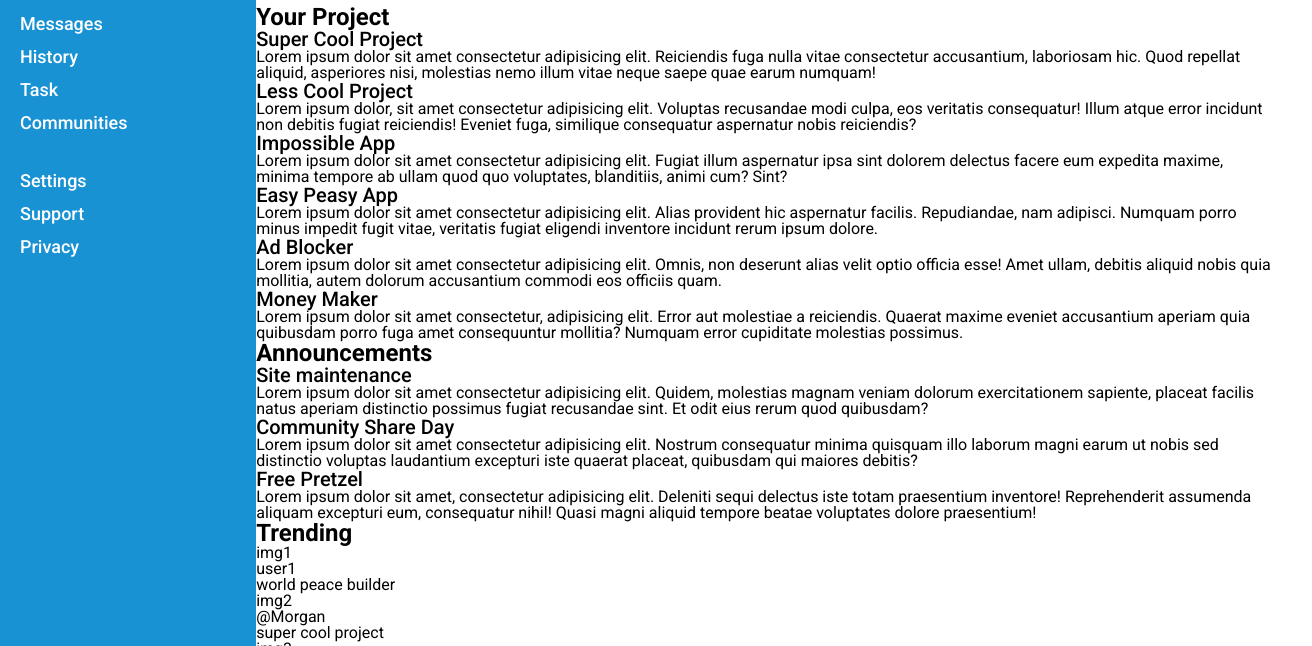
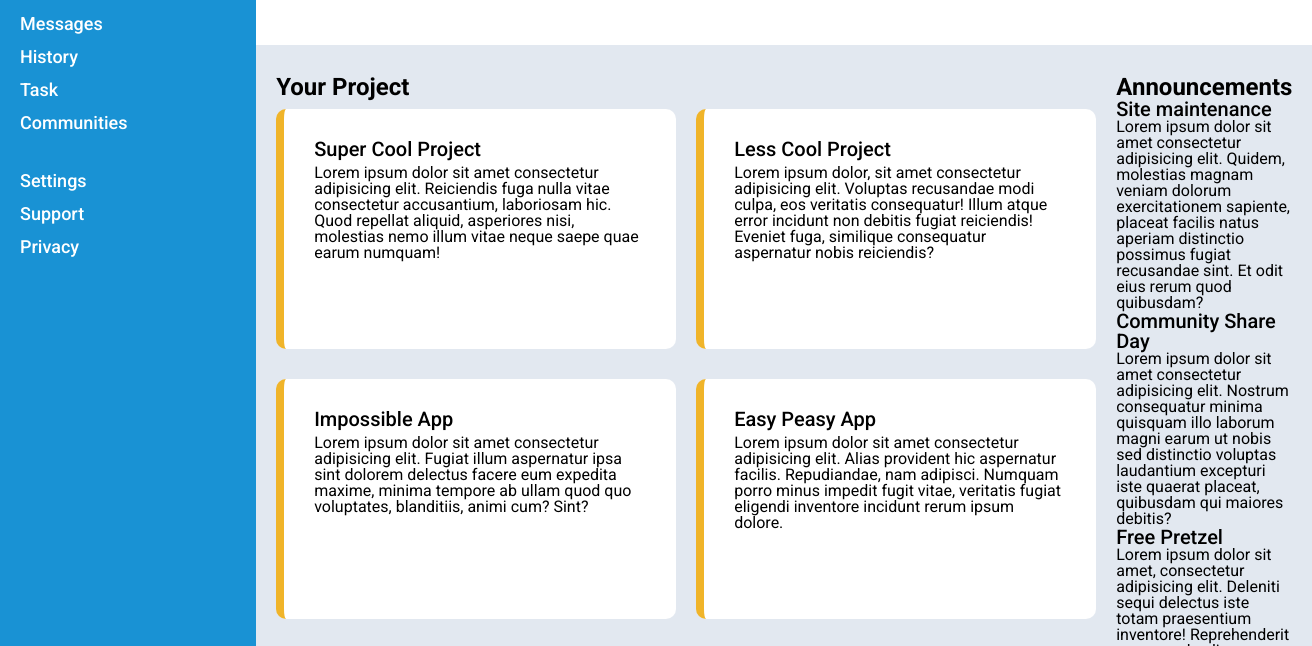
Before and after one commit to sereneThePity/project-admin-dashboard, a plain HTML site: page index.html in a window 1280 px wide. Shown: the part 135-781 px from the top of the page, 1312 px wide, since content can reach past the window. Drawn offline with Linux system fonts and the light colour scheme.

Commit message:
Style project-cards class

```diff
--- a/index.html
+++ b/index.html
@@ -52,8 +52,9 @@
                 </div>
             </header>
             <div class="content">
+                <div class="projects">
+                    <h1>Your Project</h1>
                     <div class="project-cards">
-                    <h1>Your Project</h1>
                         <div class="card">
                             <h2>Super Cool Project</h2>
                             <p>Lorem ipsum dolor sit amet consectetur adipisicing elit. Reiciendis fuga nulla vitae consectetur accusantium, laboriosam hic. Quod repellat aliquid, asperiores nisi, molestias nemo illum vitae neque saepe quae earum numquam!</p>
@@ -77,6 +78,7 @@
                         <div class="card">
                             <h2>Money Maker</h2>
                             <p>Lorem ipsum dolor sit amet consectetur, adipisicing elit. Error aut molestiae a reiciendis. Quaerat maxime eveniet accusantium aperiam quia quibusdam porro fuga amet consequuntur mollitia? Numquam error cupiditate molestias possimus.</p>
+                        </div>
                     </div>
                 </div>
                 <div class="announcement-and-trending">
--- a/style.css
+++ b/style.css
@@ -97,7 +97,7 @@ header{
     display: grid;
     grid-template-columns: 600px 300px;
     grid-template-rows: 60px 40px;
-    padding: 20px;
+    padding: 40px;
 }
 
 input{
@@ -130,3 +130,29 @@ button{
     font-size: 14px;
     margin-right: 15px;
 }
+
+.content{
+    padding: 30px 20px;
+    display: flex;
+    background-color: var(--grey);
+}
+
+.project-cards{
+    display: grid;
+    grid-template-columns: 400px 400px;
+    grid-template-rows: repeat(3, 250px);
+    gap: 20px;
+    padding-right: 20px;
+}
+
+.project-cards>.card{
+    margin-top: 10px;
+    background-color: white;
+    border-radius: 10px;
+    border-left: 8px solid var(--yellow);
+    padding: 30px;
+}
+
+.card>p{
+    padding-top: 6px;
+}
```
Lines whose indentation alone changed are shown as unchanged.
